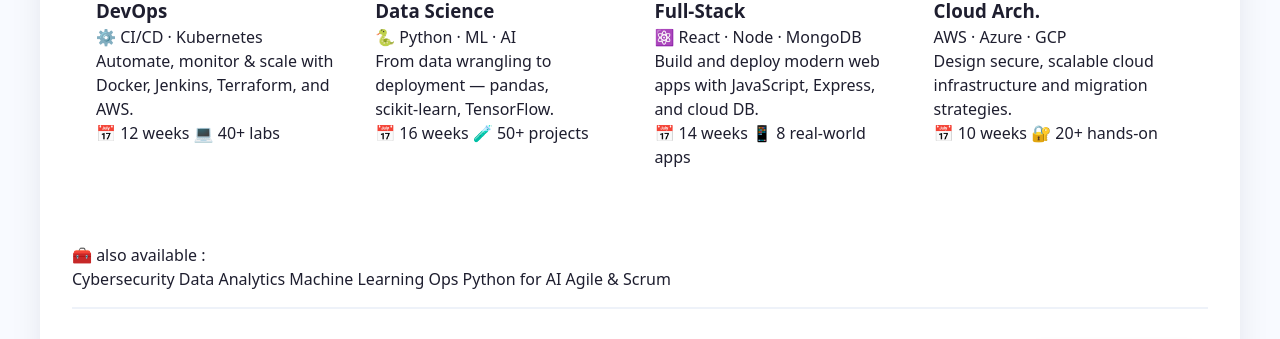
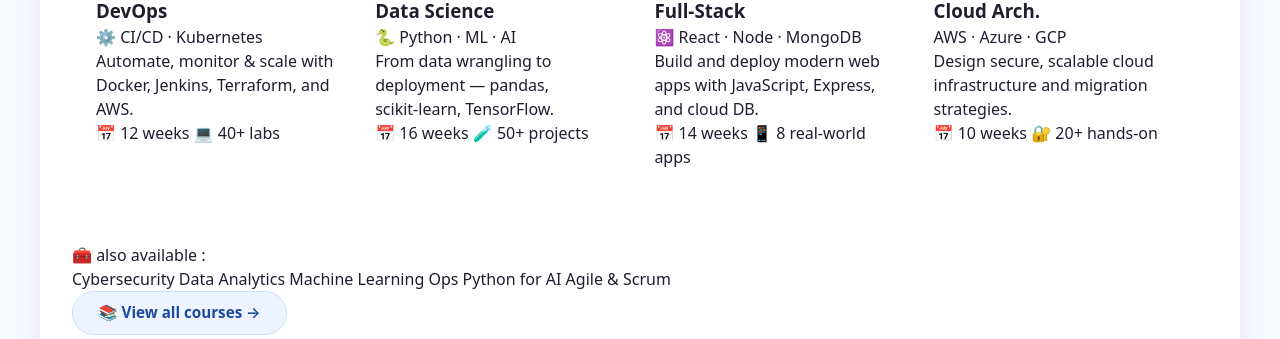
Before and after one commit to dataquaintacademy/project123, a plain HTML site: page index.html in a window 1280 px wide. Shown: the part 612-951 px from the top of the page. Drawn offline with Linux system fonts and the light colour scheme.

Commit message:
second commit

```diff
--- a/index.html
+++ b/index.html
@@ -312,6 +312,26 @@
       .footer-area { flex-direction: column; align-items: start; gap: 1rem; }
       .contact-info { flex-direction: column; gap: 0.3rem; }
     }
+.courses-link {
+  color: #1d4a9e;
+  font-weight: 600;
+  text-decoration: none;
+  background: #edf4ff;
+  padding: 0.6rem 1.6rem;
+  border-radius: 60px;
+  font-size: 0.95rem;
+  border: 1px solid #cddffa;
+  transition: 0.15s;
+  display: inline-flex;
+  align-items: center;
+  gap: 0.3rem;
+}
+
+.courses-link:hover {
+  background: #dce8ff;
+  border-color: #a7c0e8;
+  transform: translateY(-2px);
+}
   </style>
 </head>
 <body>
@@ -399,7 +419,7 @@
       <span>Agile & Scrum</span>
     </div>
   </div>
-
+<a href="courses.html" class="courses-link">📚 View all courses →</a>
   <!-- footer / contact and CTA -->
   <div class="footer-area">
     <div class="contact-info">
```
